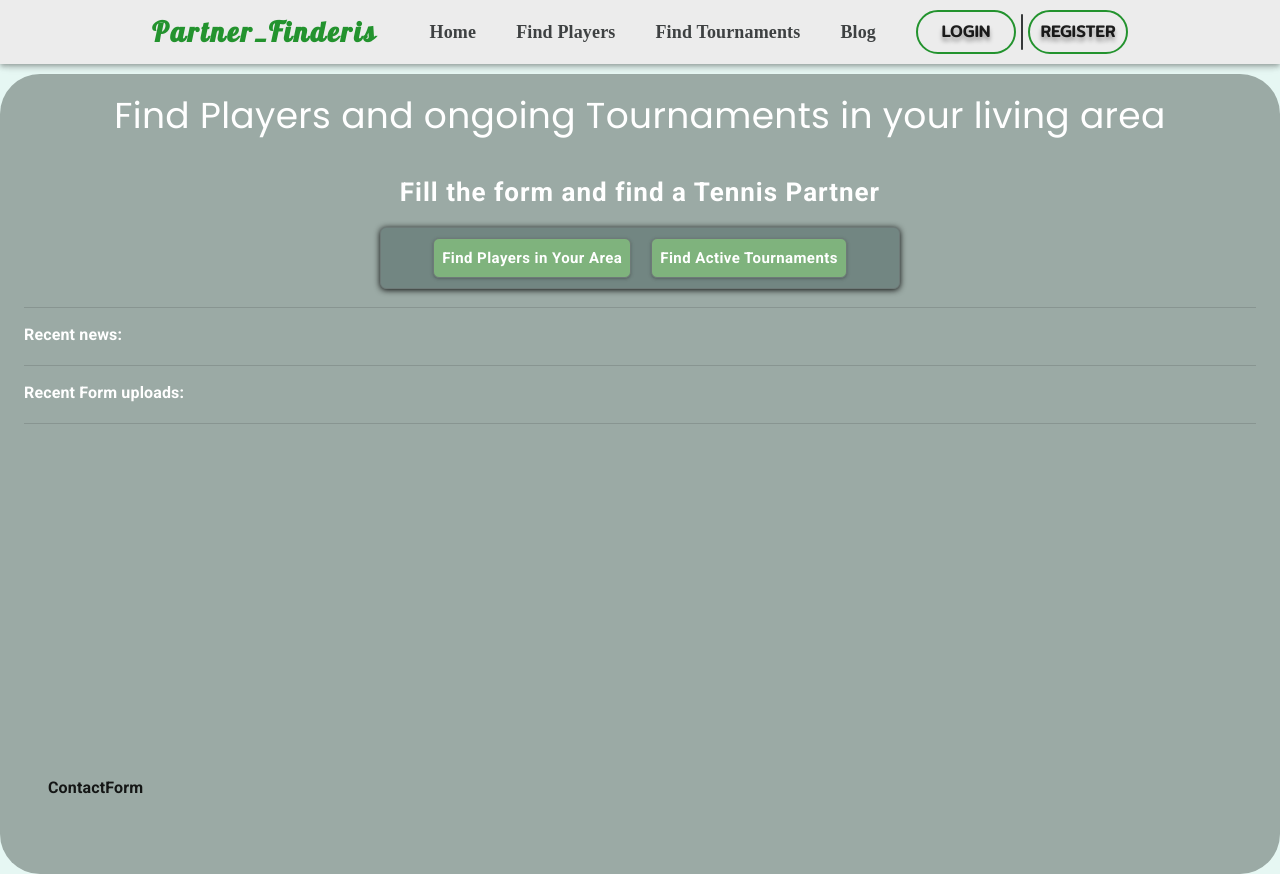
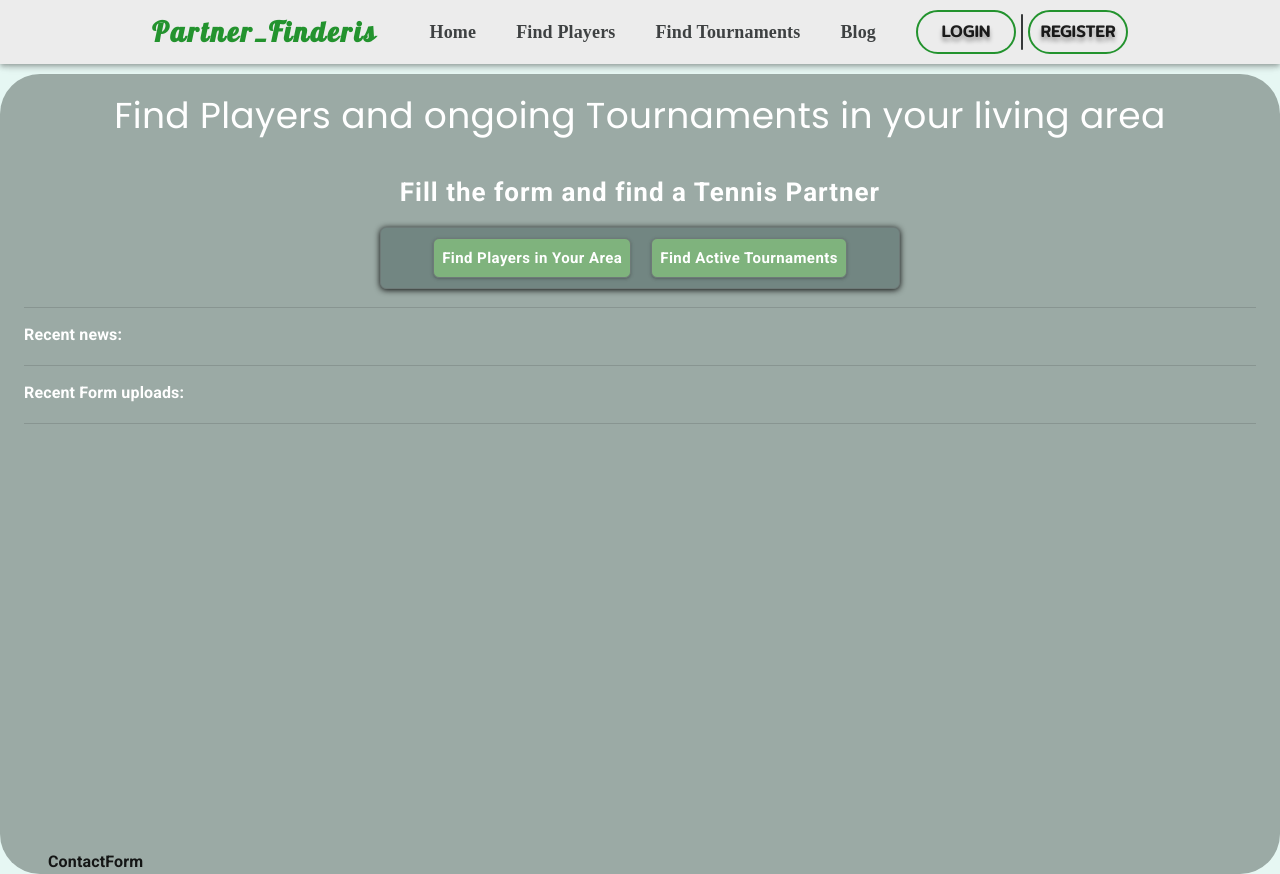
Before and after one commit to TadasSipavicius/Searching-Partner-Website, a React (Create React App) app in the folder Client/: page / in a window 1280 px wide. Shown: the top 874 px of the page. Built offline with nearby package versions, Linux system fonts and the light colour scheme; no server answers; a web font is replaced by a local one.

Commit message:
Fixed that ContactForm is not in the bottom of every page

```diff
--- a/Client/src/Components/PageContainer.tsx
+++ b/Client/src/Components/PageContainer.tsx
@@ -5,6 +5,7 @@ import React from 'react';
 const useStyles = makeStyles( (theme: Theme) =>
     createStyles({
         main: {
+            position: "relative",
             backgroundColor: "#9baaa5",
             borderRadius: 40,
             marginTop: 10,
```
